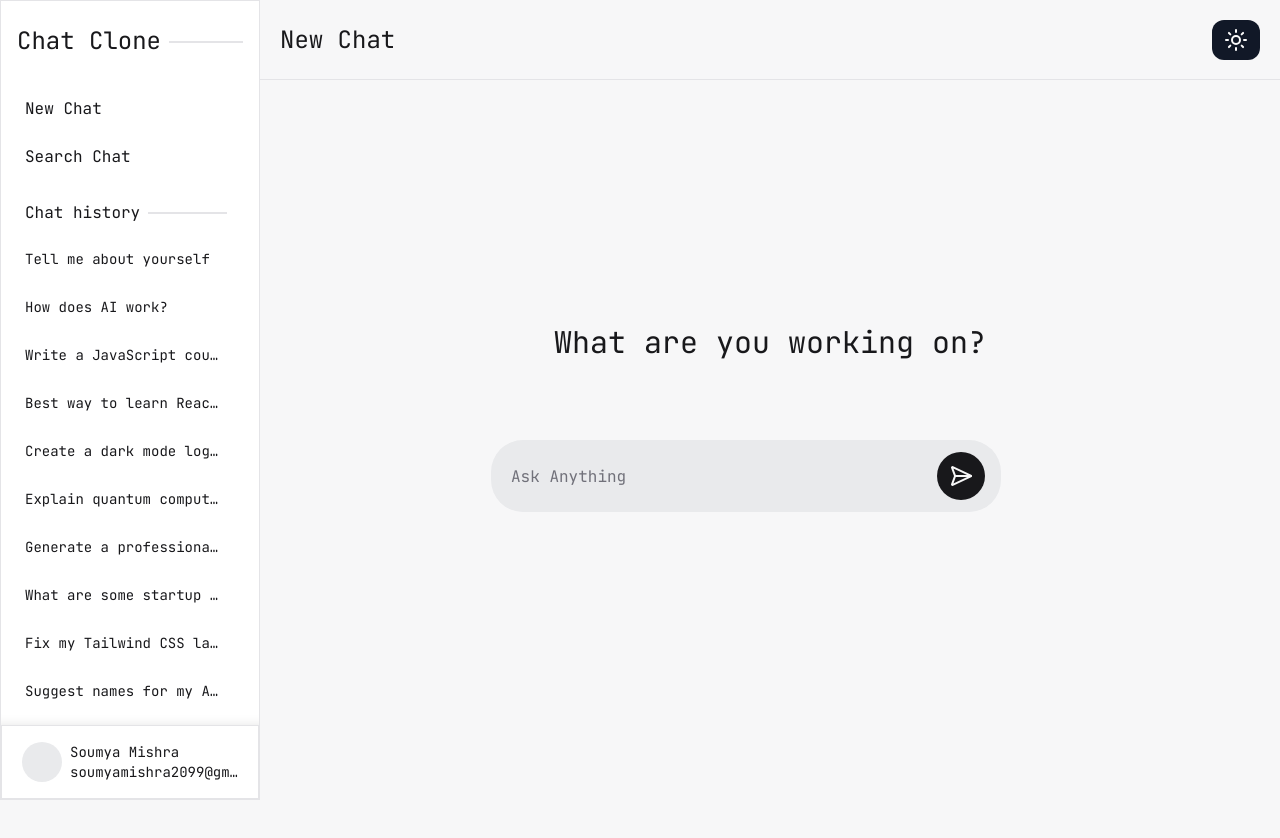
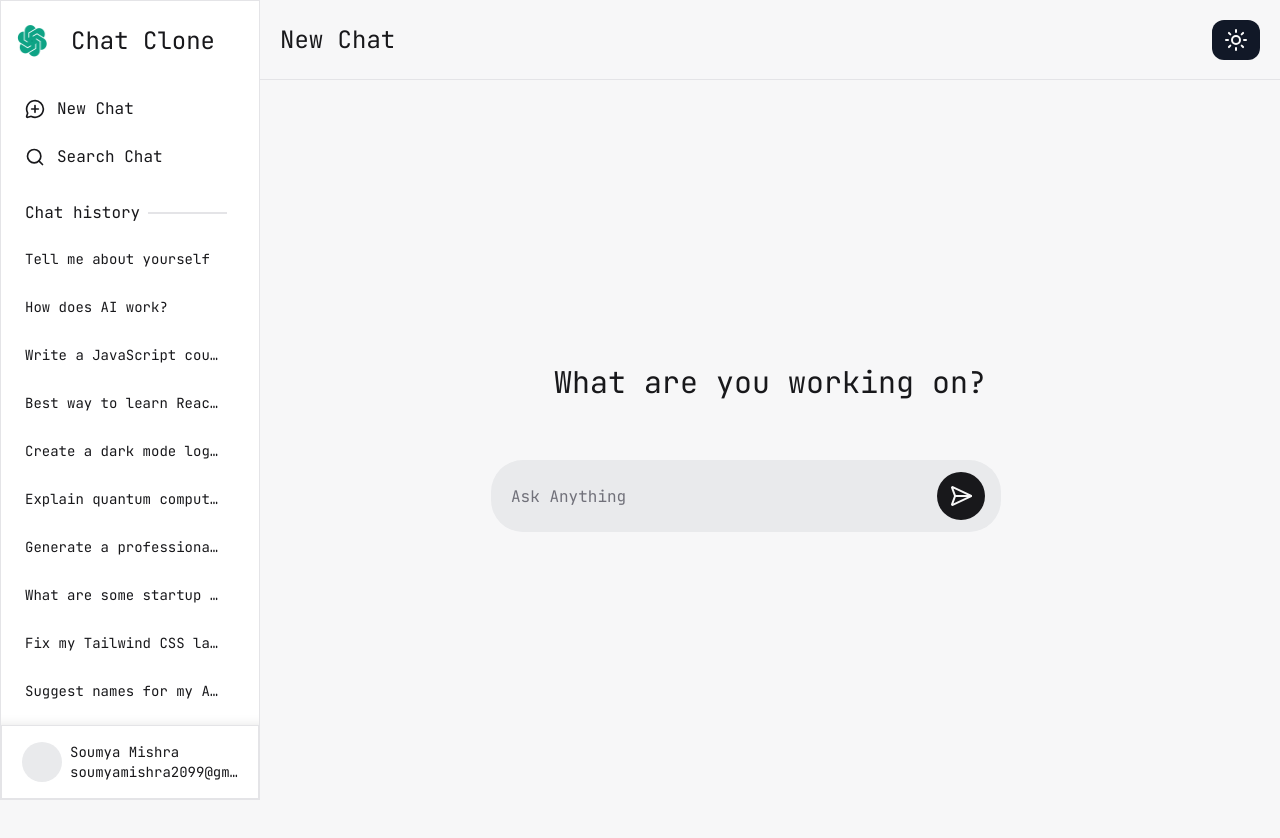
Before and after one commit to iamsoumyamishra/chatgpt-clone, a Next.js app: page / in a window 1280 px wide. Shown: the top 838 px of the page. Built offline with nearby package versions, Linux system fonts and the light colour scheme.

Commit message:
UPDATE: UI

```diff
--- a/src/app/page.tsx
+++ b/src/app/page.tsx
@@ -30,8 +30,8 @@
 
       {/* Chat View */}
 
-      <div className='flex flex-col h-full items-center gap-20'>
-        <div id='filler' className='flex w-full justify-center items-end text-3xl h-70'>
+      <div className='flex flex-col h-full items-center gap-15'>
+        <div id='filler' className='flex w-full justify-center items-end text-3xl h-80'>
           What are you working on?
         </div>
         <div className='flex w-full justify-center items-center h-fit'>
--- a/src/components/Sidebar.tsx
+++ b/src/components/Sidebar.tsx
@@ -1,6 +1,6 @@
 import React from 'react'
-import ThemeToggle from './ThemeToggle'
-import Link from 'next/link'
+import { MessageCirclePlusIcon, SearchIcon } from 'lucide-react'
+import Image from 'next/image'
 
 const Sidebar = () => {
 
@@ -8,12 +8,14 @@
         {
             id: 1,
             actionName: "New Chat",
-            func: undefined
+            func: undefined,
+            icon: <MessageCirclePlusIcon height={20} width={20} />
         },
         {
             id: 2,
             actionName: "Search Chat",
-            func: undefined
+            func: undefined,
+            icon: <SearchIcon height={20} width={20} />
         }
     ]
 
@@ -125,15 +127,21 @@
 
             {/* Head of the Sidebar */}
             <div id='head' className='flex gap-2 justify-between text-2xl px-4 py-6'>
-                <span>Chat Clone</span>
-                <span className='relative top-4 mx-0 flex-1 border h-0 w-0'></span>
+                <span className='flex gap-6'>
+                    <Image src={'/logo.png'} height={30} width={30} alt='logo' />
+                    Chat Clone
+                </span>
+                {/* <span className='relative top-4 mx-0 flex-1 border h-0 w-0'></span> */}
             </div>
             <div id='actions' className='flex px-3 py-2 flex-col gap-2 mb-0'>
                 {
                     actions.map((action) => {
                         return (
-                            <button key={action.id} className='w-full px-3 py-2 text-left hover:bg-primary hover:text-primary-foreground transition-transform durations-100 rounded-2xl cursor-pointer active:scale-95 text-bold' onClick={action.func}>
-                                {action.actionName}
+                            <button key={action.id} className='flex items-center gap-3 w-full px-3 py-2 text-left hover:bg-primary hover:text-primary-foreground transition-transform durations-100 rounded-2xl cursor-pointer active:scale-95 text-bold' onClick={action.func}>
+                                {action.icon}
+                                <span>
+                                    {action.actionName}
+                                </span>
                             </button>)
                     })
                 }
```
Also changed, not shown: public/logo.png (added).
